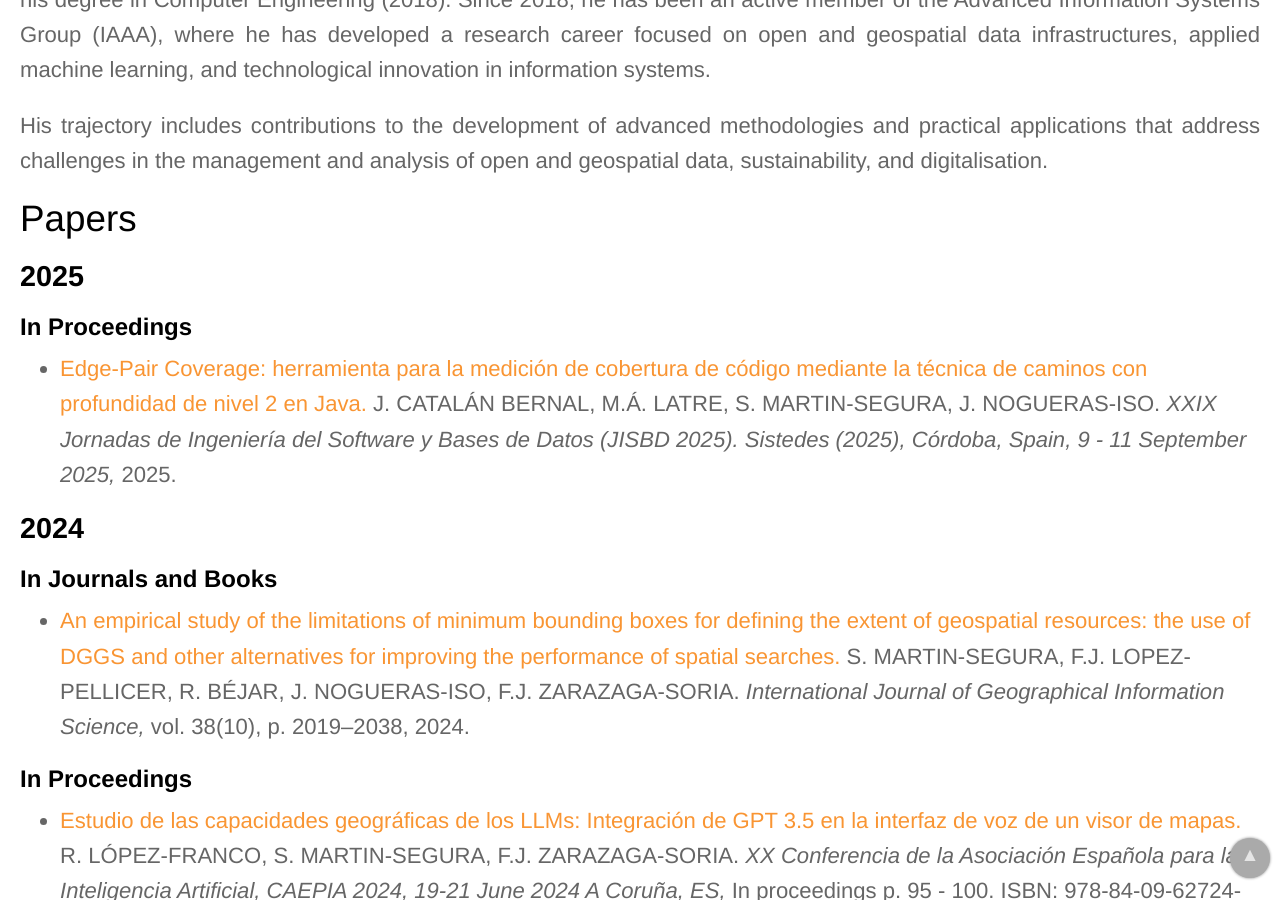
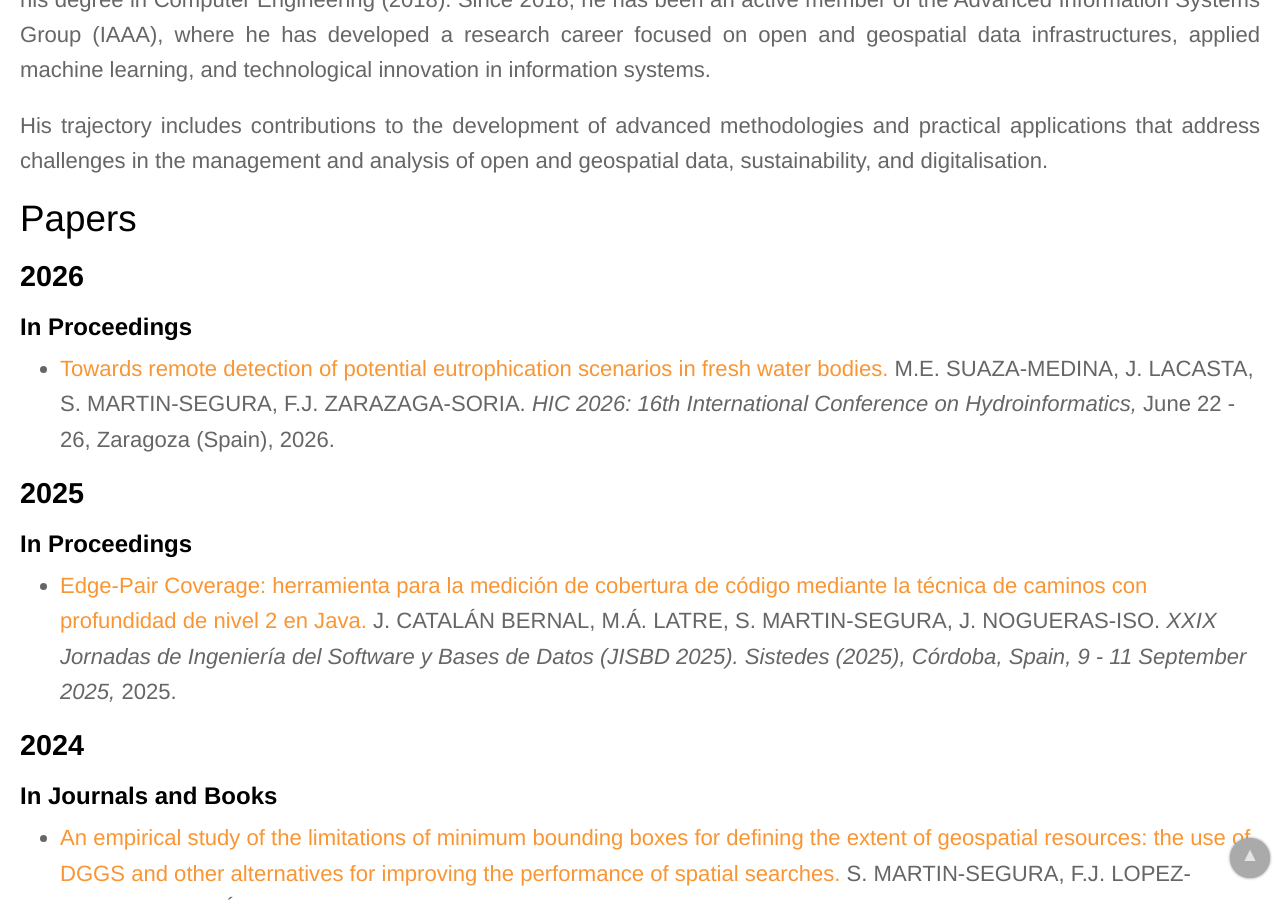
Before and after one commit to IAAA-Lab/IAAA-Lab.github.io, a Jekyll site: the page built from _staff/segura.md, in a window 1280 px wide and 900 px high, scrolled down 612 px. Built offline with Jekyll 4.4.1, drawn with Linux system fonts in a browser that asks for light colours.

Commit message:
Artículo HIC 2026

```diff
--- a/_data/papers.yml
+++ b/_data/papers.yml
@@ -43,6 +43,13 @@
   publication_detail: "CEUR Workshop Proceedings, pp 89–98"
   year: 2026
   url: https://hal.science/hal-05597071v1/file/sample-1col-R2.pdf
+# -------------------
+- title: "Towards remote detection of potential eutrophication scenarios in fresh water bodies"
+  authors:  M.E. SUAZA-MEDINA, J. LACASTA, S. MARTIN-SEGURA, F.J. ZARAZAGA-SORIA
+  publication_conference: "HIC 2026: 16th International Conference on Hydroinformatics"
+  publication_detail: "June 22 - 26, Zaragoza (Spain)"
+  year: 2026
+  url: https://hic2026.org/wp-content/uploads/2026/06/hic2026_program_18062026.html#parallel-session-323
 # -------------------
 - title: "Temporal Conformal Prediction for Wind Turbine Anomaly Detection: A Robust Distribution-Free Framework with Conditional Clustering"
   authors:  J. LAGUNA, Y. JANAL, M. REDER, J.J. MELERO
```
